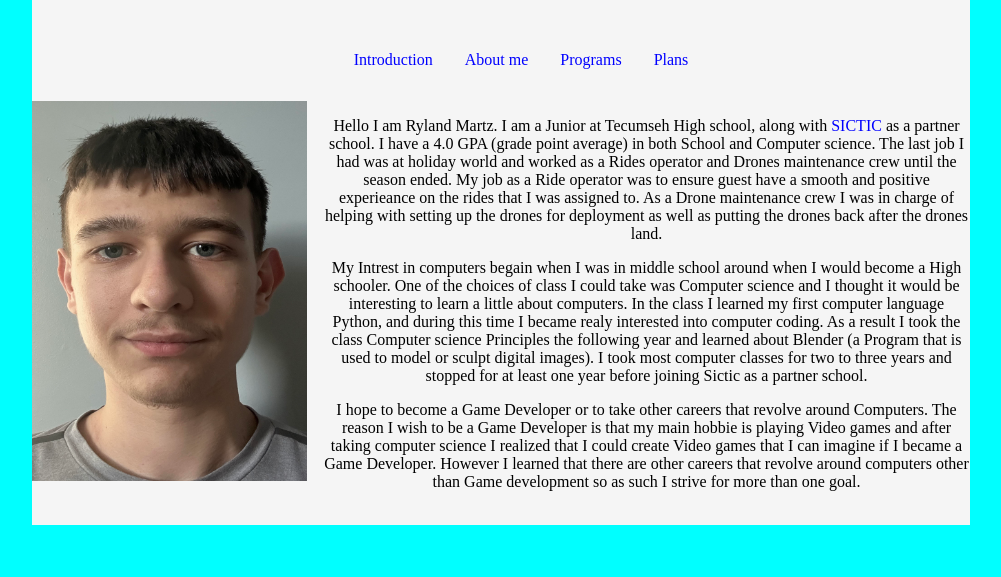
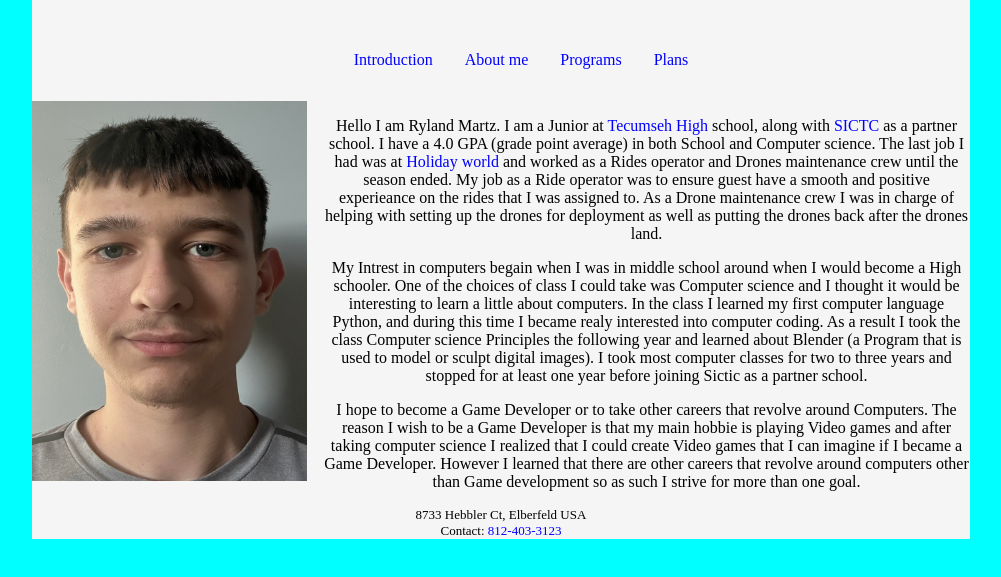
Before and after one commit to Ryland18/Portfolio, a plain HTML site: page index.html in a window 1280 px wide. Shown: the part 61-638 px from the top of the page, without its empty margins (139-1140 px from the left). Drawn offline with Linux system fonts and the light colour scheme.

Commit message:
finalrev

```diff
--- a/index.html
+++ b/index.html
@@ -19,9 +19,17 @@
 </nav>
 <img class="FacialImage" style=padding-right:1em  src="Image.jpg" alt="Ryland Martz" width=275px height="380px">
     <body>
-        <p style = "margin: 0, 1em;">Hello I am Ryland Martz. I am a Junior at Tecumseh High school, along with <a href="https://sictc.evscschools.com/">SICTIC</a> as a partner school. I have a 4.0 GPA (grade point average) in both School and Computer science. The last job I had was at holiday world and worked as a Rides operator and Drones maintenance crew until the season ended. My job as a Ride operator was to ensure guest have a smooth and positive experieance on the rides that I was assigned to. As a Drone maintenance crew I was in charge of helping with setting up the drones for deployment as well as putting the drones back after the drones land.</p>
-        <p style="margin:0, 1em;">My Intrest in computers begain when I was in middle school around when I would become a High schooler. One of the choices of class I could take was Computer science and I thought it would be interesting to learn a little about computers. In the class I learned my first computer language Python, and during this time I became realy interested into computer coding. As a result I took the class Computer science Principles the following year and learned about Blender (a Program that is used to model or sculpt digital images). I took most computer classes for two to three years and stopped for at least one year before joining Sictic as a partner school.</p>
-        <p style="margin: 0, 1em;">I hope to become a Game Developer or to take other careers that revolve around Computers. The reason I wish to be a Game Developer is that my main hobbie is playing Video games and after taking computer science I realized that I could create Video games that I can imagine if I became a Game Developer. However I learned that there are other careers that revolve around computers  other than Game development so as such I strive for more than one goal.</p>
-        <br>
+        <div class="container-fluid">
+            <p>Hello I am Ryland Martz. I am a Junior at <a href="https://tecumseh.warrick.k12.in.us/">Tecumseh High</a> school, along with <a href="https://sictc.evscschools.com/">SICTC</a> as a partner school. I have a 4.0 GPA (grade point average) in both School and Computer science. The last job I had was at <a href="https://holidayworld.com/">Holiday world</a> and worked as a Rides operator and Drones maintenance crew until the season ended. My job as a Ride operator was to ensure guest have a smooth and positive experieance on the rides that I was assigned to. As a Drone maintenance crew I was in charge of helping with setting up the drones for deployment as well as putting the drones back after the drones land.</p>
+            <p>My Intrest in computers begain when I was in middle school around when I would become a High schooler. One of the choices of class I could take was Computer science and I thought it would be interesting to learn a little about computers. In the class I learned my first computer language Python, and during this time I became realy interested into computer coding. As a result I took the class Computer science Principles the following year and learned about Blender (a Program that is used to model or sculpt digital images). I took most computer classes for two to three years and stopped for at least one year before joining Sictic as a partner school.</p>
+            <p>I hope to become a Game Developer or to take other careers that revolve around Computers. The reason I wish to be a Game Developer is that my main hobbie is playing Video games and after taking computer science I realized that I could create Video games that I can imagine if I became a Game Developer. However I learned that there are other careers that revolve around computers  other than Game development so as such I strive for more than one goal.</p>
+        </div>
     </body>
+    <footer>
+        <p>
+
+            8733 Hebbler Ct, Elberfeld USA<br>
+            Contact: <a href="tel: 812-403-3123" id = "mobile">812-403-3123</a>
+        </p>
+    </footer>
 </html>
--- a/style.css
+++ b/style.css
@@ -89,6 +89,10 @@ table{
     margin-right: 10px;
     display: inline-block;
 }
+
+
+
+
 
 }
 
@@ -187,4 +191,10 @@ table{
         display: inline-block;
     }
 
-    }
+
+
+ }
+
+ footer p{
+    font-size: 13px;
+ }
```
Also changed, not shown: content1.html (+1 -1 lines).
